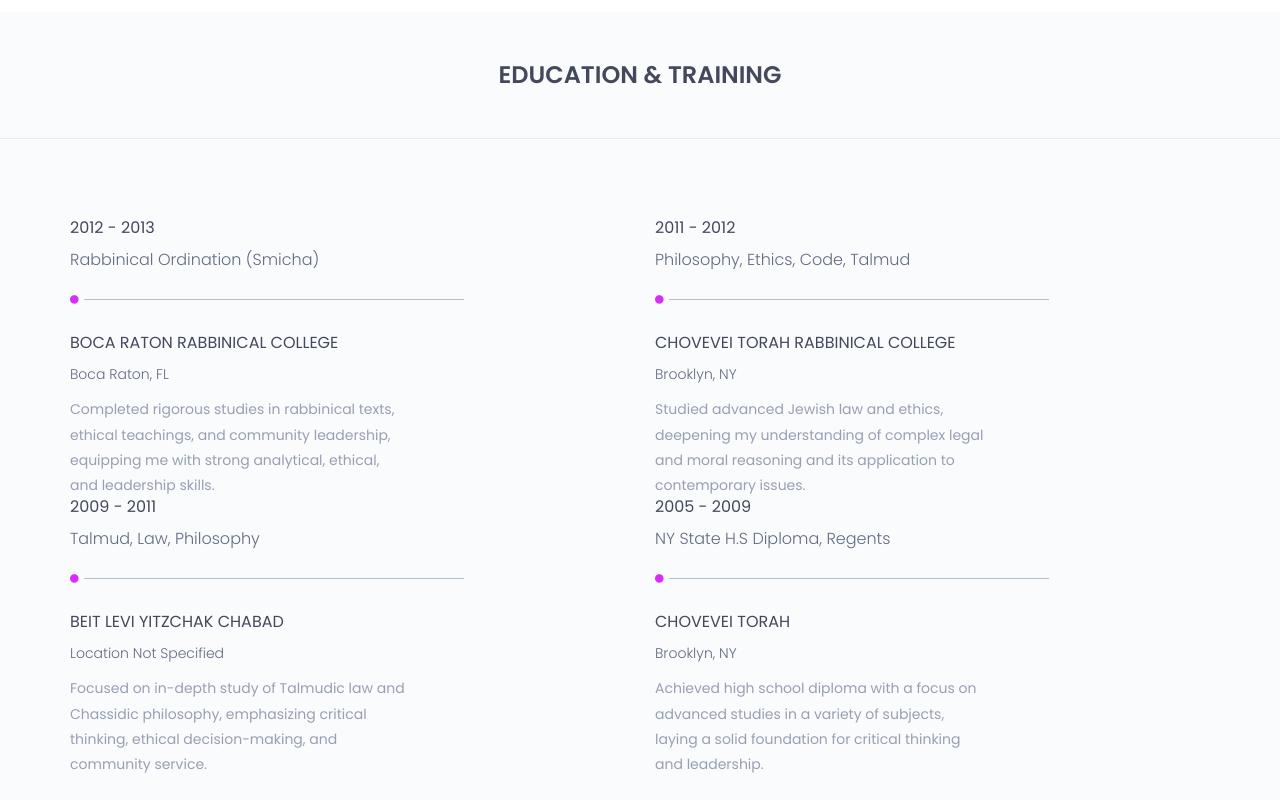
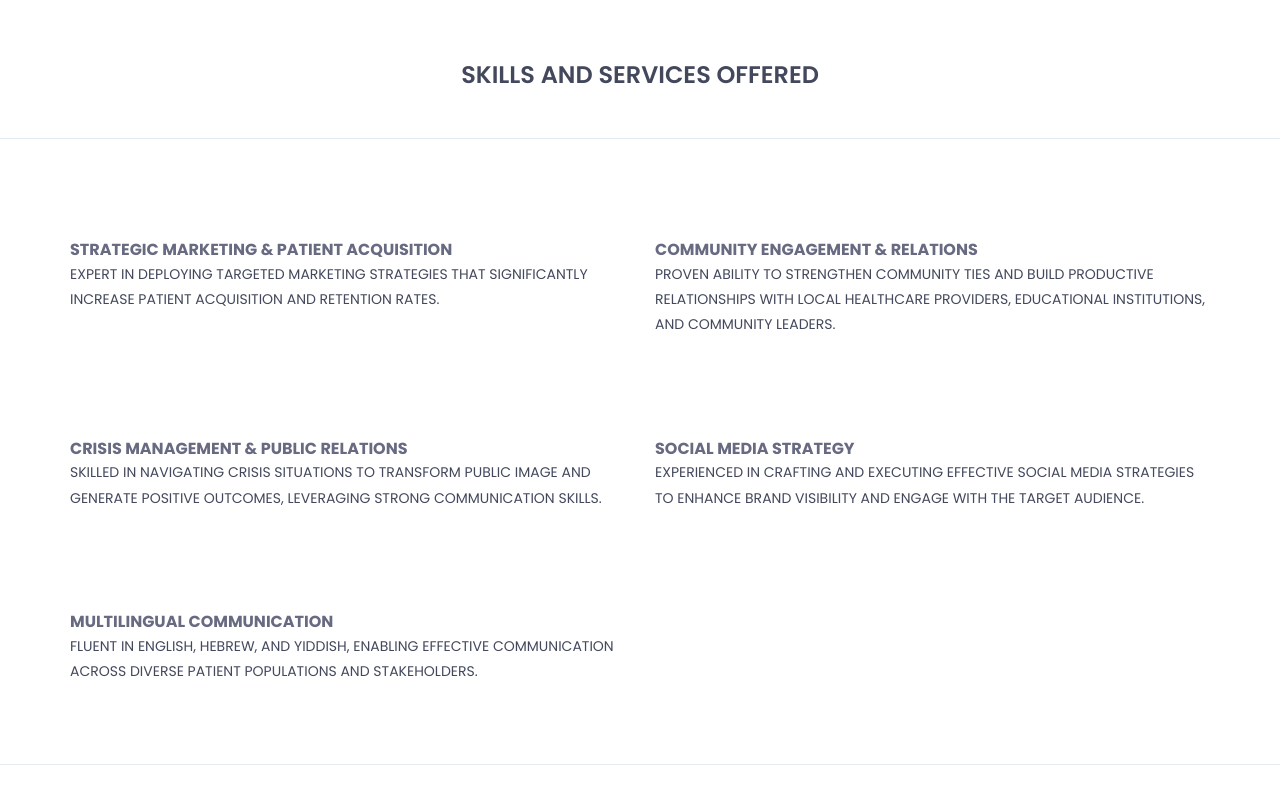
Before and after one commit to avigewirtz/yosefH, a plain HTML site: page index.html in a window 1280 px wide. Shown: the part 780-1580 px from the top of the page. Drawn offline with nearby package versions, Linux system fonts and the light colour scheme.

Commit message:
fourth commit

```diff
--- a/index.html
+++ b/index.html
@@ -12,7 +12,7 @@
 		<link href="https://fonts.googleapis.com/css?family=Poppins:100,200,300,400,500,600,700,800,900&amp;subset=devanagari,latin-ext" rel="stylesheet">
 
         <!-- title of site -->
-        <title>Browny</title>
+        <title>HReferral</title>
 
         <!-- For favicon png -->
 		<link rel="shortcut icon" type="image/icon" href="assets/logo/favicon.png"/>
@@ -70,7 +70,7 @@
 			                <button type="button" class="navbar-toggle" data-toggle="collapse" data-target="#navbar-menu">
 			                    <i class="fa fa-bars"></i>
 			                </button>
-			                <a class="navbar-brand" href="index.html">browny</a>
+			                <a class="navbar-brand" href="index.html">hreferall</a>
 			            </div><!--/.navbar-header-->
 			            <!-- End Header Navigation -->
 
@@ -78,7 +78,7 @@
 			            <div class="collapse navbar-collapse menu-ui-design" id="navbar-menu">
 			                <ul class="nav navbar-nav navbar-right" data-in="fadeInDown" data-out="fadeOutUp">
 			                <li class=" smooth-menu active"></li>
-			                    <li class=" smooth-menu"><a href="#education">education</a></li>
+			                    <!-- <li class=" smooth-menu"><a href="#education">education</a></li> -->
 			                    <li class="smooth-menu"><a href="#skills">skills</a></li>
 			                    <li class="smooth-menu"><a href="#experience">experience</a></li>
 			                    <!-- <li class="smooth-menu"><a href="#profiles">profile</a></li> -->
@@ -199,116 +199,6 @@
 		</section><!--/.about-->
 		<!--about end -->
 
-		<!--education start -->
-		<section id="education" class="education">
-			<div class="section-heading text-center">
-				<h2>Education & Training</h2>
-			</div>
-			<div class="container">
-				<div class="education-horizontal-timeline">
-					<div class="row">
-						<!-- Rabbinical ordination -->
-						<div class="col-sm-6">
-							<div class="single-horizontal-timeline">
-								<div class="experience-time">
-									<h2>2012 - 2013</h2>
-									<h3>Rabbinical Ordination (Smicha)</h3>
-								</div>
-								<div class="timeline-horizontal-border">
-									<i class="fa fa-circle" aria-hidden="true"></i>
-									<span class="single-timeline-horizontal"></span>
-								</div>
-								<div class="timeline">
-									<div class="timeline-content">
-										<h4 class="title">
-											Boca Raton Rabbinical College
-										</h4>
-										<h5>Boca Raton, FL</h5>
-										<p class="description">
-											Completed rigorous studies in rabbinical texts, ethical teachings, and community leadership, equipping me with strong analytical, ethical, and leadership skills.
-										</p>
-									</div>
-								</div>
-							</div>
-						</div>
-						<!-- Philosophy, Ethics, Code, Talmud -->
-						<div class="col-sm-6">
-							<div class="single-horizontal-timeline">
-								<div class="experience-time">
-									<h2>2011 - 2012</h2>
-									<h3>Philosophy, Ethics, Code, Talmud</h3>
-								</div>
-								<div class="timeline-horizontal-border">
-									<i class="fa fa-circle" aria-hidden="true"></i>
-									<span class="single-timeline-horizontal"></span>
-								</div>
-								<div class="timeline">
-									<div class="timeline-content">
-										<h4 class="title">
-											Chovevei Torah Rabbinical College
-										</h4>
-										<h5>Brooklyn, NY</h5>
-										<p class="description">
-											Studied advanced Jewish law and ethics, deepening my understanding of complex legal and moral reasoning and its application to contemporary issues.
-										</p>
-									</div>
-								</div>
-							</div>
-						</div>
-						<!-- Additional Studies -->
-						<div class="col-sm-6">
-							<div class="single-horizontal-timeline">
-								<div class="experience-time">
-									<h2>2009 - 2011</h2>
-									<h3>Talmud, Law, Philosophy</h3>
-								</div>
-								<div class="timeline-horizontal-border">
-									<i class="fa fa-circle" aria-hidden="true"></i>
-									<span class="single-timeline-horizontal"></span>
-								</div>
-								<div class="timeline">
-									<div class="timeline-content">
-										<h4 class="title">
-											Beit Levi Yitzchak Chabad
-										</h4>
-										<h5>Location not specified</h5>
-										<p class="description">
-											Focused on in-depth study of Talmudic law and Chassidic philosophy, emphasizing critical thinking, ethical decision-making, and community service.
-										</p>
-									</div>
-								</div>
-							</div>
-						</div>
-						<!-- High School Diploma -->
-						<div class="col-sm-6">
-							<div class="single-horizontal-timeline">
-								<div class="experience-time">
-									<h2>2005 - 2009</h2>
-									<h3>NY State H.S Diploma, Regents</h3>
-								</div>
-								<div class="timeline-horizontal-border">
-									<i class="fa fa-circle" aria-hidden="true"></i>
-									<span class="single-timeline-horizontal"></span>
-								</div>
-								<div class="timeline">
-									<div class="timeline-content">
-										<h4 class="title">
-											Chovevei Torah
-										</h4>
-										<h5>Brooklyn, NY</h5>
-										<p class="description">
-											Achieved high school diploma with a focus on advanced studies in a variety of subjects, laying a solid foundation for critical thinking and leadership.
-										</p>
-									</div>
-								</div>
-							</div>
-						</div>
-					</div>
-				</div>
-			</div>
-		</section>
-
-		<!--education end -->
 
 		<!--skills start -->
 		<section id="skills" class="skills">
```
